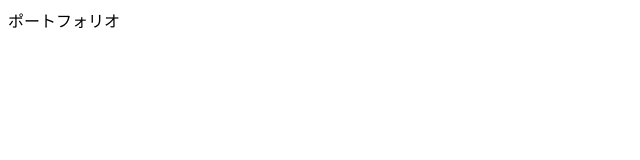
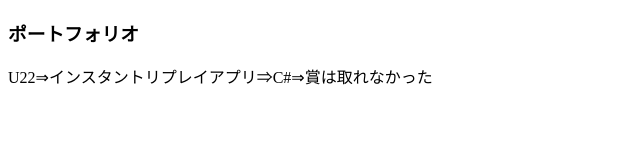
Before and after one commit to KuonRen/portfolio, a plain HTML site: page index.html in a window 1280 px wide. Shown: the whole page, without its empty margins (0-640 px from the left). Drawn offline with Linux system fonts and the light colour scheme.

Commit message:
Update index.html

```diff
--- a/index.html
+++ b/index.html
@@ -8,7 +8,8 @@
 
   </header>
   <main>
-    ポートフォリオ
+    <h3>ポートフォリオ</h3>
+     U22⇒インスタントリプレイアプリ⇒C#⇒賞は取れなかった
   </main>
   <footer>
 
```
